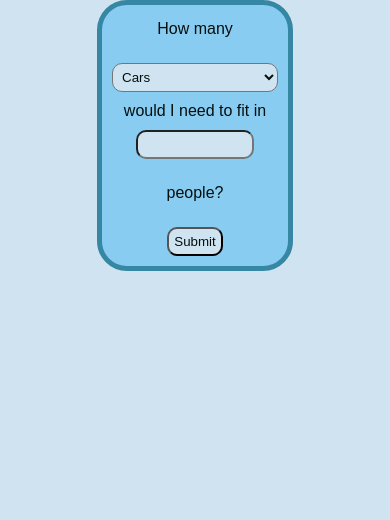
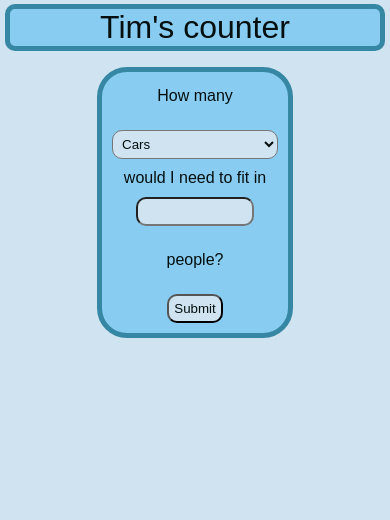
Before and after one commit to lucywho/Peopleiser, a PHP site: page / in a window 390 px wide; the page is wider, and only the part inside the window is pictured. Shown: the top 520 px of that part. Run offline with PHP 8.4, Linux system fonts and the light colour scheme; some web fonts are replaced.

Commit message:
changes styling for better results on mobile screen, adds banner

```diff
--- a/index.html
+++ b/index.html
@@ -18,6 +18,7 @@
         <title>TimsCounter</title>
     </head>
     <body>
+        <section id="banner">Tim's counter</section>
         <form id="userInput"></form>
 
         <div class="display-modal">
--- a/script.js
+++ b/script.js
@@ -59,7 +59,7 @@ $(document).ready(function() {
 
 function calcCapacity() {
     if ($(".display-modal").hasClass("vis")) {
-        $(".display-modal").removeClass("vis");
+        $(".results").html(`Calculating. Please wait`);
         $("#pic").empty();
     }
 
@@ -72,8 +72,6 @@ function calcCapacity() {
     let seats;
 
     $(".display-modal").addClass("vis");
-
-    $(".results").html(`Calculating. Please wait`);
 
     if (!people || people == 0) {
         $(".results").html(`please choose a number`);
--- a/style.css
+++ b/style.css
@@ -4,6 +4,14 @@
     background-color: #cfe4f0;
     color: #050f0f;
     font-family: "Proza Libre", sans-serif;
+}
+
+body {
+    display: flex;
+    flex-direction: column;
+
+    align-items: center;
+    margin-top: 1%;
 }
 
 p {
@@ -16,7 +24,6 @@ form {
     justify-content: space-evenly;
     align-items: center;
     background-color: #88ccf1;
-    margin: auto;
     width: fit-content;
     border: #3587a4 5px solid;
     border-radius: 30px;
@@ -32,6 +39,16 @@ label {
 
 label {
     background-color: #88ccf1;
+}
+
+#banner {
+    background-color: #88ccf1;
+    border: #3587a4 5px solid;
+    border-radius: 10px;
+    font-size: 2rem;
+    margin-bottom: 1rem;
+    text-align: center;
+    width: 95%;
 }
 
 #submit:hover {
@@ -55,15 +72,11 @@ select:focus {
     margin-top: 1%;
     min-height: 20vh;
     visibility: hidden;
-    width: 90%;
-    transform: translateX(100%);
+    width: 95%;
 }
 
 .vis {
     visibility: visible;
-    transform: translateX(0);
-    transition-property: transform;
-    transition-duration: 3s;
 }
 
 .modal-x {
@@ -95,7 +108,7 @@ select:focus {
     width: 95%;
     display: flex;
     flex-flow: row wrap;
-    justify-content: space-between;
+    justify-content: center;
     background-color: #3587a4;
     border-radius: 10px;
     margin-bottom: 1rem;
```
Also changed, not shown: 1 other file.
